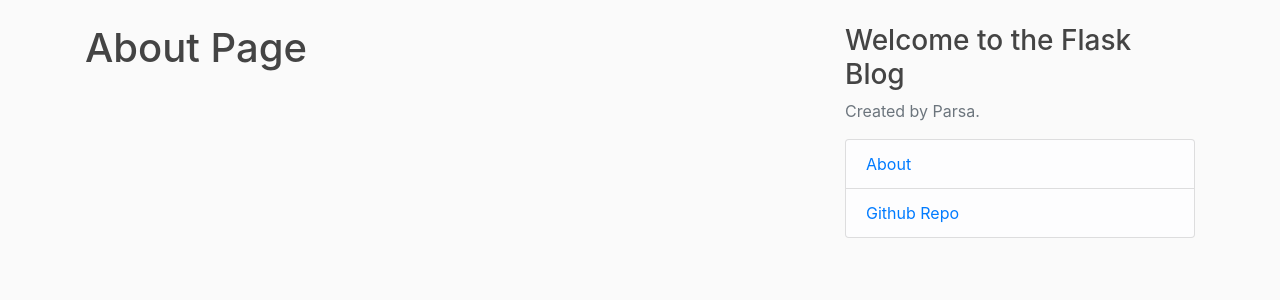
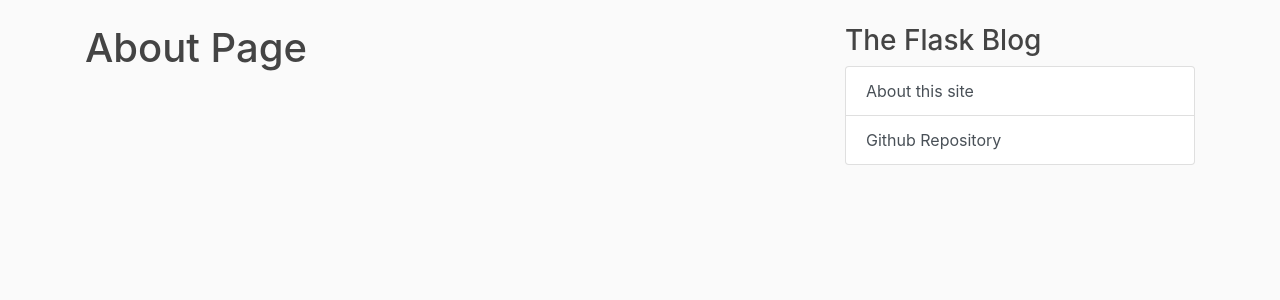
Before and after one commit to pzrsa/flask_blog, a Flask app: page /about in a window 1280 px wide. Shown: the part 56-356 px from the top of the page. Run offline with Flask 2, Linux system fonts and the light colour scheme; some libraries are stand-ins or nearby versions.

Commit message:
new right side style again

```diff
--- a/flaskblog/templates/layout.html
+++ b/flaskblog/templates/layout.html
@@ -59,13 +59,12 @@
                 {% block content %}{% endblock %}
             </div>
             <div class="col-md-4">
-                <div>
-                    <h3>Welcome to the Flask Blog</h3>
-                    <p class='text-muted'>Created by Parsa.</p>
-                    <ul class="list-group">
-                        <li class="list-group-item list-group-item-light"><a href="#">About</a></li>
-                        <li class="list-group-item list-group-item-light"><a href="https://github.com/pzrsa/flask_blog" target="_blank">Github Repo</a></li>
-                    </ul>
+                <div class="content-section">
+                    <h3>The Flask Blog</h3>
+                    <div class="list-group">
+                        <a href="#" class="list-group-item list-group-item-action">About this site</a>
+                        <a href="https://github.com/pzrsa/flask_blog" target="_blank" class="list-group-item list-group-item-action">Github Repository</a>
+                    </div>
                 </div>
             </div>
         </div>
```
